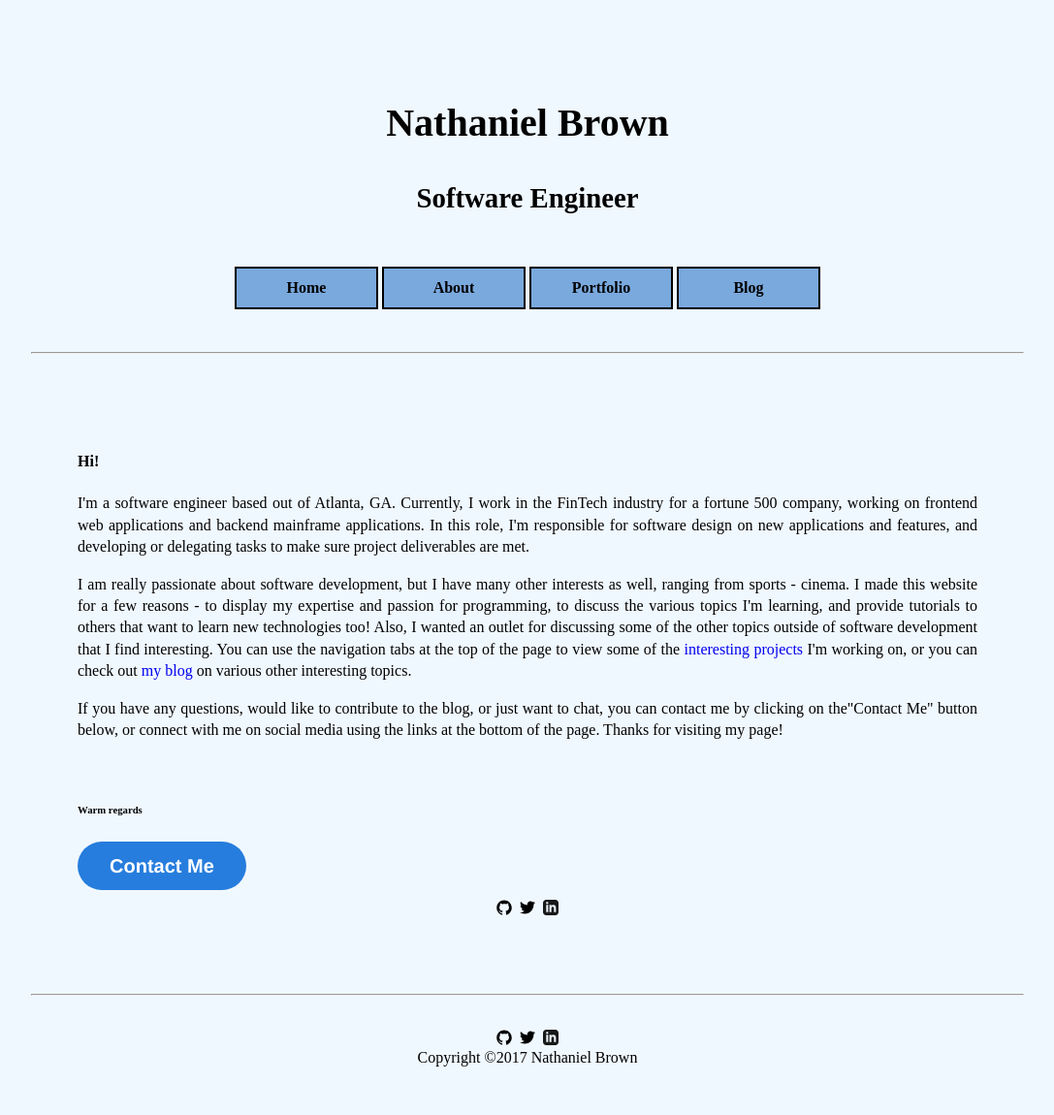
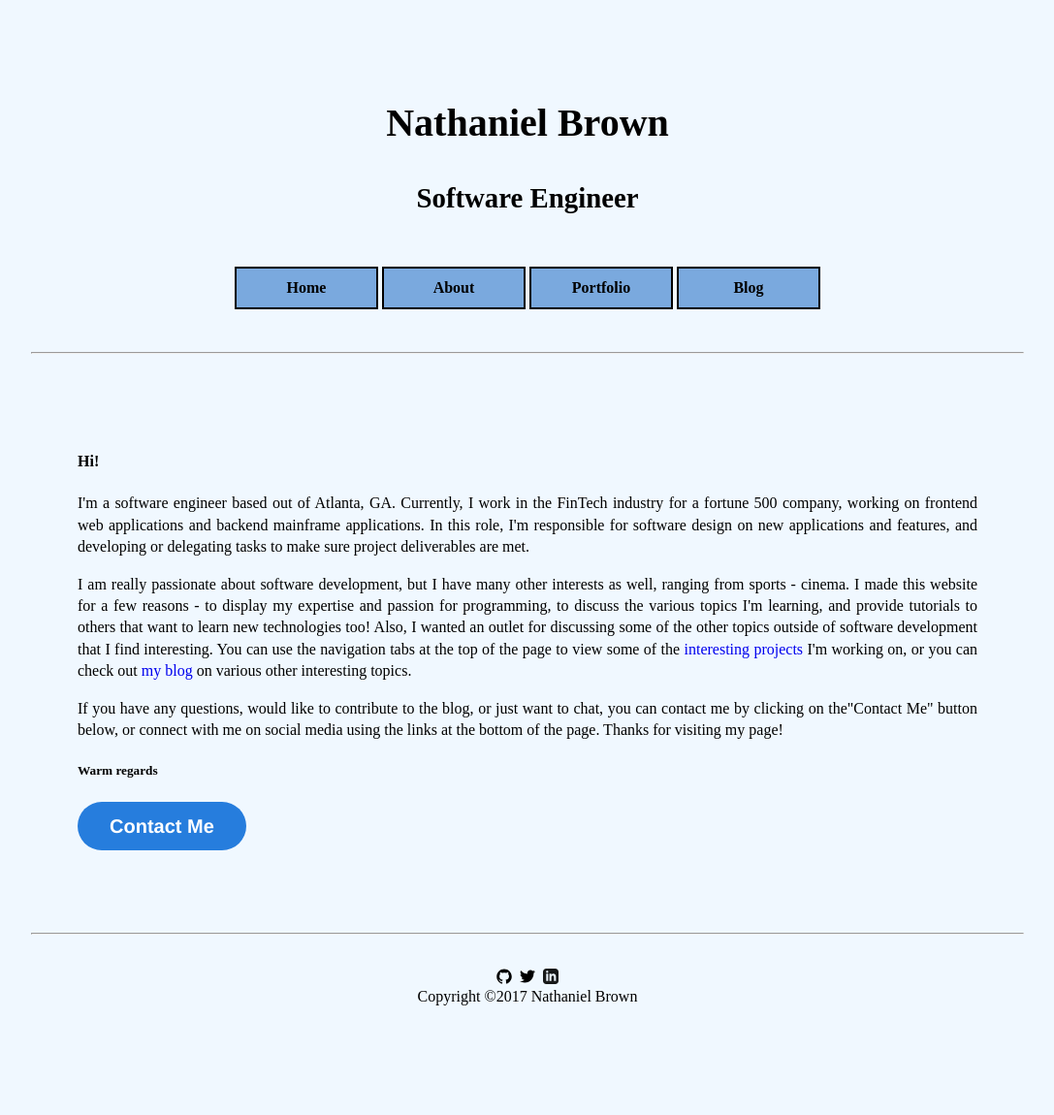
Before and after one commit to ngbrown11/ngbrown11.github.io, a Jekyll site: the page built from permalinks/about.md, in a window 1280 px wide. Shown: the whole page at 97% size, without its empty margins (96-1183 px from the left). Built offline with Jekyll 4.4.1, drawn with Linux system fonts in a browser that asks for light colours; some web fonts are replaced; after the commit the page ends 1087 px from its top, so only the background shows below that.

Commit message:
about page signoff fix, and remove duplicate links

```diff
--- a/_layouts/about.html
+++ b/_layouts/about.html
@@ -25,18 +25,17 @@ layout: default
     <p>
         If you have any questions, would like to contribute to the blog, or just want to chat, you can contact me by clicking on the"Contact Me" button below, or connect with me on social media using the links at the bottom of the page. Thanks for visiting my page!
     </p>
-    <br>
-    <h6>Warm regards</h6>
+    <h5>Warm regards</h5>
     <!-- Typeform -->
     <a class="typeform-share button" href="https://ngbrown11.typeform.com/to/O9zAFx" data-mode="popup" style="display:inline-block;text-decoration:none;background-color:#267DDD;color:white;cursor:pointer;font-family:Helvetica,Arial,sans-serif;font-size:20px;line-height:50px;text-align:center;margin:0;height:50px;padding:0px 33px;border-radius:25px;max-width:100%;white-space:nowrap;overflow:hidden;text-overflow:ellipsis;font-weight:bold;-webkit-font-smoothing:antialiased;-moz-osx-font-smoothing:grayscale;" target="_blank">Contact Me </a>
     <script> (function() { var qs,js,q,s,d=document, gi=d.getElementById, ce=d.createElement, gt=d.getElementsByTagName, id="typef_orm_share", b="https://embed.typeform.com/"; if(!gi.call(d,id)){ js=ce.call(d,"script"); js.id=id; js.src=b+"embed.js"; q=gt.call(d,"script")[0]; q.parentNode.insertBefore(js,q) } })()
     </script>
     <!-- Add social media buttons to span here -->
-    <div id="social-media">
+    <!-- <div id="social-media">
         <a href="https://github.com/{{ include.username }}" target="_blank"><span class="icon icon--github">{% include icon-github.svg %}</span></a>
         <a href="https://twitter.com/{{ include.username }}" target="_blank"><span class="icon icon--twitter">{% include icon-twitter.svg %}</span></a>
         <a href="https://linkedin.com/in/{{ include.username }}" target="_blank"><span class="icon icon--linkedin">{% include icon-linkedin.svg %}</span></a>
-    </div>
+    </div> -->
 
 </section>
 <br>
```
